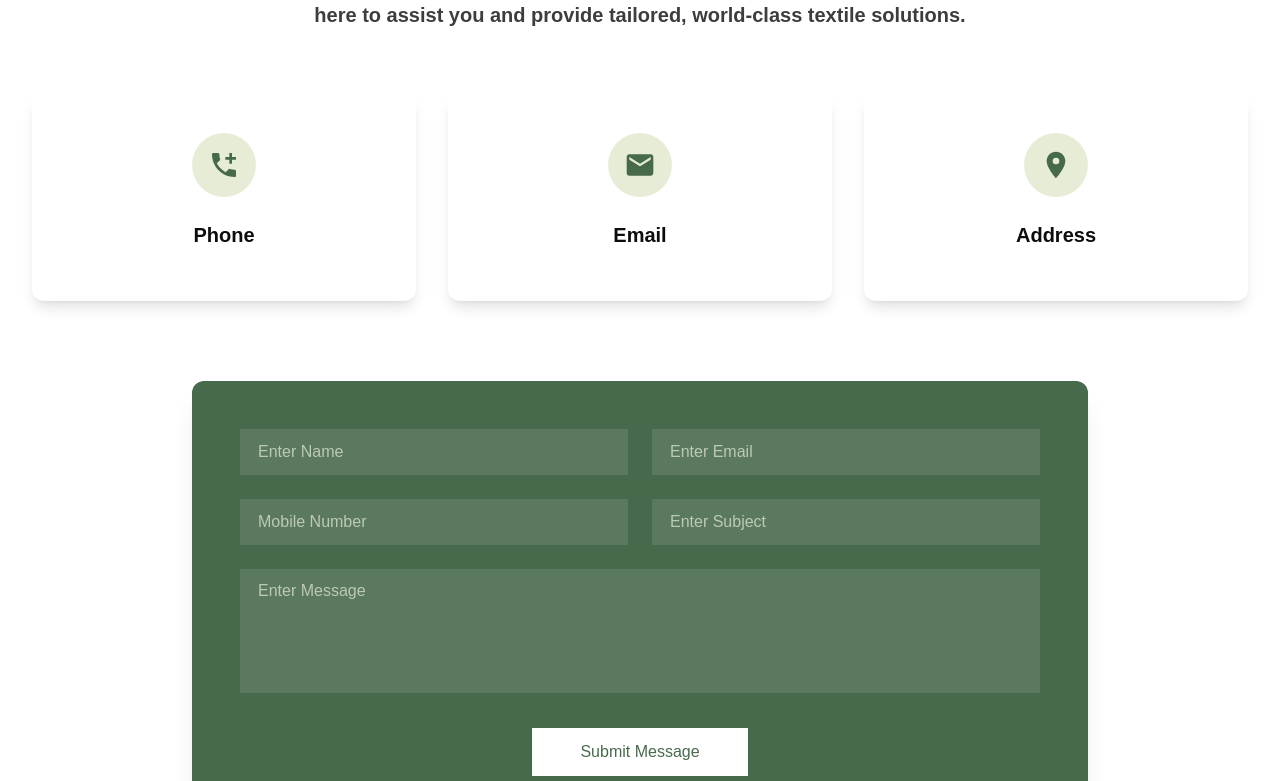
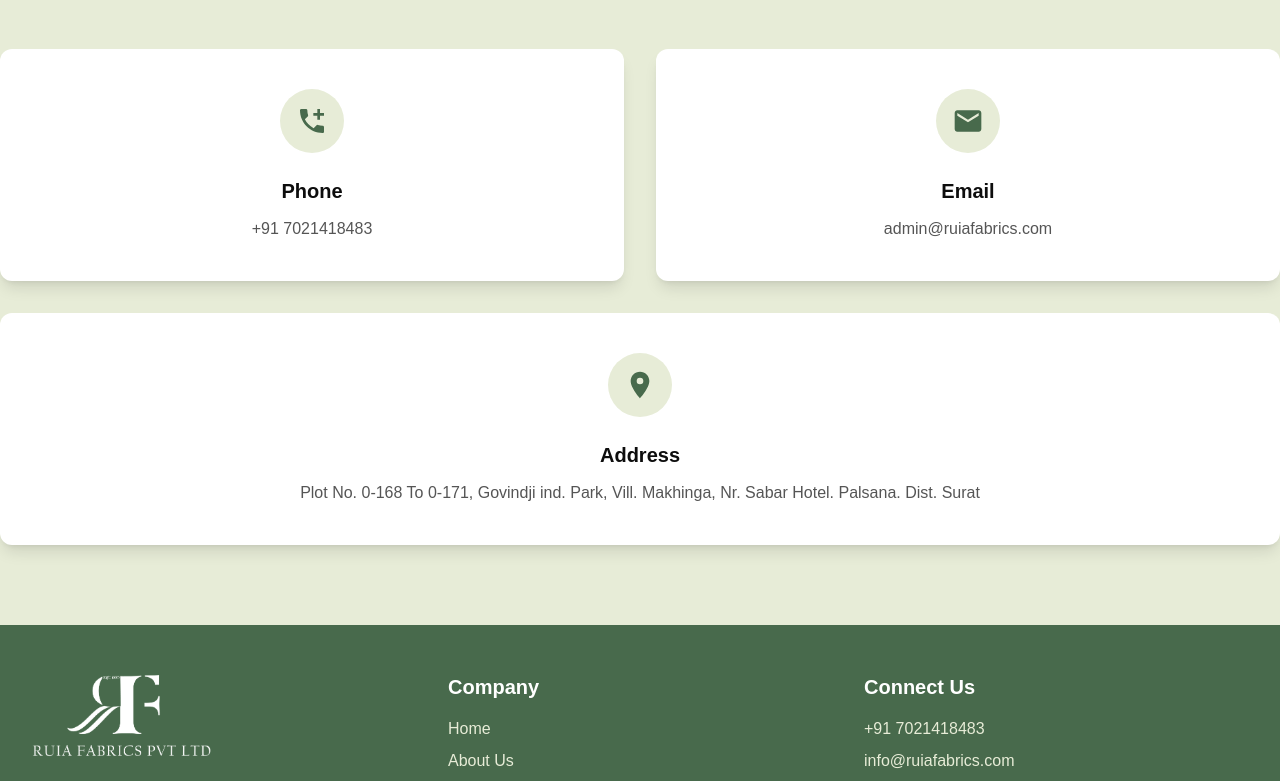
Before and after one commit to brightensolutions/ruia-fabrics, a Next.js app: page / in a window 1280 px wide. Shown: the part 6558-7339 px from the top of the page. Built offline with nearby package versions, Linux system fonts and the light colour scheme; no server answers.

Commit message:
chnage contact us

```diff
--- a/components/ContactUs.tsx
+++ b/components/ContactUs.tsx
@@ -3,111 +3,67 @@
 import type React from "react"
 import { MdAddCall, MdEmail, MdLocationOn } from "react-icons/md"
 import { motion } from "framer-motion"
-import { useState, useEffect } from "react"
-import { toast } from "react-hot-toast"
 import { Skeleton } from "@/components/ui/skeleton"
 
 interface ContactCardProps {
   icon: React.ReactNode
   title: string
   content: string
-  isLoading?: boolean
+  isLoading: boolean
 }
 
-interface ContactData {
-  phone: string
-  email: string
-  address: string
+const containerVariants = {
+  hidden: { opacity: 0 },
+  visible: {
+    opacity: 1,
+    transition: {
+      delayChildren: 0.3,
+      staggerChildren: 0.2,
+    },
+  },
 }
 
-interface FormData {
-  name: string
-  email: string
-  phone: string
-  subject: string
-  message: string
-}
-
-const ContactUs = () => {
-  const [contactData, setContactData] = useState<ContactData>({
-    phone: "",
-    email: "",
-    address: "",
-  })
-  const [isLoading, setIsLoading] = useState(true)
-  const [isSubmitting, setIsSubmitting] = useState(false)
-  const [formData, setFormData] = useState<FormData>({
-    name: "",
-    email: "",
-    phone: "",
-    subject: "",
-    message: "",
-  })
-
-  useEffect(() => {
-    fetchContactData()
-  }, [])
-
-  const fetchContactData = async () => {
-    try {
-      const response = await fetch("/api/update-contact")
-      if (!response.ok) {
-        throw new Error("Failed to fetch contact data")
-      }
-      const data = await response.json()
-      if (data.contact) {
-        setContactData(data.contact)
-      }
-    } catch (error) {
-      console.error("Error fetching contact data:", error)
-      toast.error("Failed to load contact information")
-    } finally {
-      setIsLoading(false)
-    }
-  }
-
-  const handleSubmit = async (e: React.FormEvent) => {
-    e.preventDefault()
-    setIsSubmitting(true)
-
-    try {
-      const response = await fetch("/api/inquiries", {
-        method: "POST",
-        headers: {
-          "Content-Type": "application/json",
+const itemVariants = {
+  hidden: { y: 20, opacity: 0 },
+  visible: {
+    y: 0,
+    opacity: 1,
   },
-        body: JSON.stringify(formData),
-      })
-
-      if (!response.ok) {
-        throw new Error("Failed to submit inquiry")
-      }
-
-      toast.success("Message sent successfully!")
-      setFormData({
-        name: "",
-        email: "",
-        phone: "",
-        subject: "",
-        message: "",
-      })
-    } catch (error) {
-      console.error("Error submitting inquiry:", error)
-      toast.error("Failed to send message. Please try again.")
-    } finally {
-      setIsSubmitting(false)
-    }
-  }
-
-  const handleChange = (e: React.ChangeEvent<HTMLInputElement | HTMLTextAreaElement>) => {
-    const { name, value } = e.target
-    setFormData((prev) => ({
-      ...prev,
-      [name]: value,
-    }))
 }
 
 const ContactCard: React.FC<ContactCardProps> = ({ icon, title, content, isLoading }) => {
+  let href = ""
+  if (title === "Phone") {
+    href = `tel:${content}`
+  } else if (title === "Email") {
+    href = `mailto:${content}`
+  }
+
+  return (
+    <motion.div
+      whileHover={{ scale: 1.02 }}
+      className="bg-custom-white rounded-xl overflow-hidden shadow-lg transition-all duration-300 hover:shadow-xl flex flex-col h-full"
+    >
+      <a href={href} className="flex flex-col h-full" aria-label={title}>
+        <div className="px-8 py-10 text-center flex-grow flex flex-col justify-between">
+          <div>
+            <div className="mx-auto flex items-center justify-center h-16 w-16 rounded-full bg-custom-cream">
+              <div className="text-custom-green">{icon}</div>
+            </div>
+            <h3 className="mt-6 text-xl font-rubik font-semibold text-custom-black">{title}</h3>
+          </div>
+          {isLoading ? (
+            <Skeleton className="h-6 w-3/4 mx-auto mt-3" />
+          ) : (
+            <p className="mt-3 text-base font-roboto text-custom-black/70">{content}</p>
+          )}
+        </div>
+      </a>
+    </motion.div>
+  )
+}
+
+const AddressCard: React.FC<ContactCardProps> = ({ icon, title, content, isLoading }) => {
   return (
     <motion.div
       whileHover={{ scale: 1.02 }}
@@ -130,42 +86,25 @@ const ContactUs = () => {
   )
 }
 
-  const containerVariants = {
-    hidden: { opacity: 0 },
-    visible: {
-      opacity: 1,
-      transition: {
-        staggerChildren: 0.2,
-      },
-    },
+const ContactUs: React.FC = () => {
+  const contactData = {
+    phone: "+91 7021418483",
+    email: "admin@ruiafabrics.com",
+    address: "Plot No. 0-168 To 0-171, Govindji ind. Park, Vill. Makhinga, Nr. Sabar Hotel. Palsana. Dist. Surat",
   }
-
-  const itemVariants = {
-    hidden: { y: 20, opacity: 0 },
-    visible: {
-      y: 0,
-      opacity: 1,
-      transition: { duration: 0.6 },
-    },
-  }
+  const isLoading = false
 
   return (
-    <div className="relative z-40 bg-white py-24">
-      <motion.div
-        initial="hidden"
-        whileInView="visible"
-        viewport={{ once: true }}
-        variants={containerVariants}
-        className="max-w-7xl mx-auto px-6 lg:px-8"
-      >
-        <motion.div variants={itemVariants} className="text-center">
-          <h1 className="font-rubik text-4xl md:text-5xl font-bold text-custom-green mb-4">Get In Touch</h1>
-          <p className="font-abel text-xl text-custom-black/80 max-w-2xl font-semibold mx-auto">
-          Connect with us for any inquiries or collaboration opportunities. We’re here to assist you and provide tailored, world-class textile solutions.
+    <section id="contact" className="py-20">
+      <div className="container mx-auto">
+        <div className="text-center mb-16">
+          <h2 className="text-5xl font-rubik font-semibold text-custom-black">Contact Us</h2>
+          <p className="mt-4 text-xl font-semibold font-roboto text-custom-black/70">
+            We'd love to hear from you! Reach out using the contact information below.
           </p>
-        </motion.div>
+        </div>
 
-        <motion.div variants={containerVariants} className="mt-16 grid gap-8 sm:grid-cols-2 lg:grid-cols-3">
+        <motion.div variants={containerVariants} className="mt-16 grid gap-8 sm:grid-cols-2">
           <motion.div variants={itemVariants} className="h-full">
             <ContactCard
               icon={<MdAddCall className="h-8 w-8" />}
@@ -182,8 +121,11 @@ const ContactUs = () => {
               isLoading={isLoading}
             />
           </motion.div>
+        </motion.div>
+
+        <motion.div variants={containerVariants} className="mt-8">
           <motion.div variants={itemVariants} className="h-full">
-            <ContactCard
+            <AddressCard
               icon={<MdLocationOn className="h-8 w-8" />}
               title="Address"
               content={contactData.address}
@@ -191,101 +133,8 @@ const ContactUs = () => {
             />
           </motion.div>
         </motion.div>
-
-        <motion.form
-          onSubmit={handleSubmit}
-          variants={itemVariants}
-          className="mt-20 bg-custom-green rounded-xl overflow-hidden shadow-xl max-w-4xl mx-auto"
-        >
-          <div className="p-8 md:p-12">
-            <div className="grid md:grid-cols-2 gap-6">
-              <div className="space-y-6">
-                <input
-                  type="text"
-                  name="name"
-                  value={formData.name}
-                  onChange={handleChange}
-                  placeholder="Enter Name"
-                  required
-                  className="w-full px-4 py-3 rounded-lg outline-none border-2 border-transparent
-                           bg-white/10 text-custom-white placeholder-custom-cream/70
-                           focus:border-custom-cream transition-all duration-300
-                           font-roboto"
-                />
-                <input
-                  type="tel"
-                  name="phone"
-                  value={formData.phone}
-                  onChange={handleChange}
-                  placeholder="Mobile Number"
-                  required
-                  className="w-full px-4 py-3 rounded-lg outline-none border-2 border-transparent
-                           bg-white/10 text-custom-white placeholder-custom-cream/70
-                           focus:border-custom-cream transition-all duration-300
-                           font-roboto"
-                />
       </div>
-              <div className="space-y-6">
-                <input
-                  type="email"
-                  name="email"
-                  value={formData.email}
-                  onChange={handleChange}
-                  placeholder="Enter Email"
-                  required
-                  className="w-full px-4 py-3 rounded-lg outline-none border-2 border-transparent
-                           bg-white/10 text-custom-white placeholder-custom-cream/70
-                           focus:border-custom-cream transition-all duration-300
-                           font-roboto"
-                />
-                <input
-                  type="text"
-                  name="subject"
-                  value={formData.subject}
-                  onChange={handleChange}
-                  placeholder="Enter Subject"
-                  required
-                  className="w-full px-4 py-3 rounded-lg outline-none border-2 border-transparent
-                           bg-white/10 text-custom-white placeholder-custom-cream/70
-                           focus:border-custom-cream transition-all duration-300
-                           font-roboto"
-                />
-              </div>
-            </div>
-
-            <div className="mt-6">
-              <textarea
-                name="message"
-                value={formData.message}
-                onChange={handleChange}
-                placeholder="Enter Message"
-                required
-                rows={6}
-                className="w-full px-4 py-3 rounded-lg outline-none border-2 border-transparent
-                         bg-white/10 text-custom-white placeholder-custom-cream/70
-                         focus:border-custom-cream transition-all duration-300
-                         font-roboto resize-none"
-              />
-            </div>
-
-            <div className="mt-8 text-center">
-              <motion.button
-                type="submit"
-                disabled={isSubmitting}
-                whileHover={{ scale: 1.05 }}
-                whileTap={{ scale: 0.95 }}
-                className="bg-custom-white px-12 py-4 rounded-lg text-custom-green font-rubik font-medium
-                         transition-all duration-300 hover:bg-custom-cream hover:text-custom-black
-                         focus:outline-none focus:ring-2 focus:ring-custom-cream focus:ring-offset-2
-                         focus:ring-offset-custom-green disabled:opacity-50"
-              >
-                {isSubmitting ? "Sending..." : "Submit Message"}
-              </motion.button>
-            </div>
-          </div>
-        </motion.form>
-      </motion.div>
-    </div>
+    </section>
   )
 }
 
```
Lines whose indentation alone changed are shown as unchanged.
